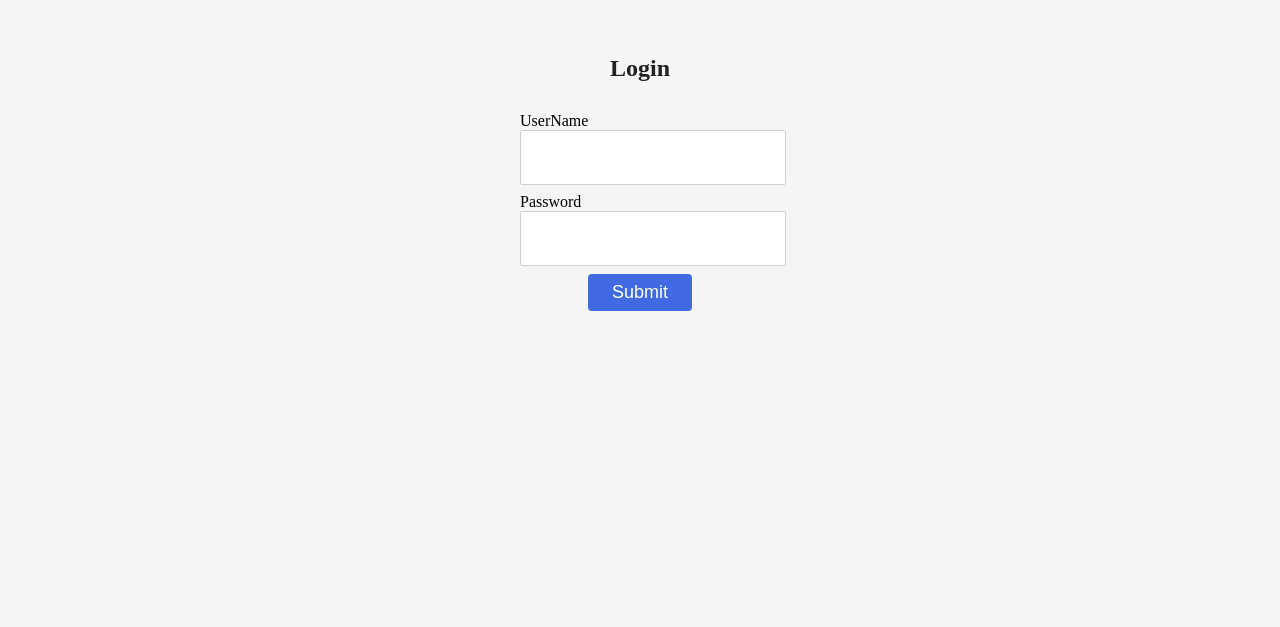
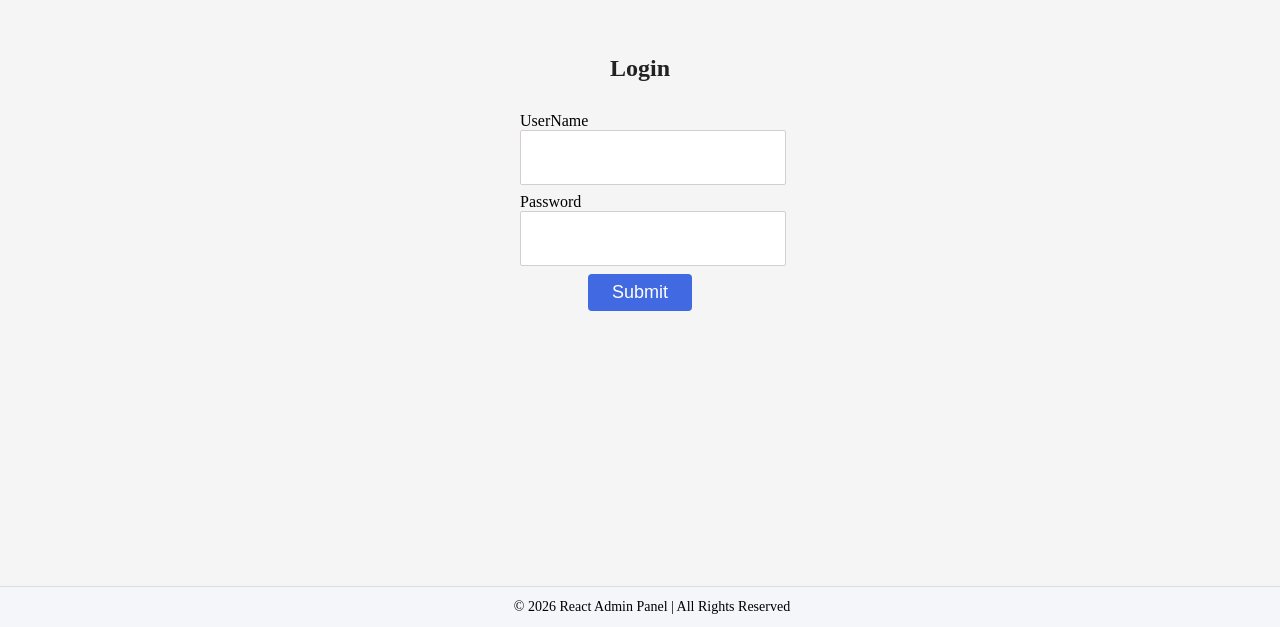
Before and after one commit to rashmipanday06/react-admin-starter, a React (Vite) app: page /login in a window 1280 px wide. Shown: the part 173-800 px from the top of the page. Built offline with nearby package versions, Linux system fonts and the light colour scheme.

Commit message:
footer component is done.

```diff
--- a/src/App.tsx
+++ b/src/App.tsx
@@ -14,6 +14,7 @@ import Orders from "./componetns/pages/order";
 import CreateOrder from "./componetns/orders/createOrder";
 import EditOrder from "./componetns/orders/editOrder";
 import ViewOrder from "./componetns/orders/viewOrder";
+import Footer from "./componetns/footer";
 
 function App() {
   const { token } = useAuth(); // ⬅ Get login status
@@ -102,6 +103,7 @@ function App() {
         {/* 404 page */}
         <Route path="*" element={<NotFound />} />
       </Routes>
+      <Footer/>
     </>
   );
 }
--- /dev/null
+++ b/src/componetns/footer/index.tsx
@@ -0,0 +1,10 @@
+import style from './style.module.css'
+const Footer = () => {
+  return (
+      <footer className={style.adminFooter}>
+      <span>© 2026 React Admin Panel | All Rights Reserved</span>
+    </footer>
+  )
+}
+
+export default Footer
--- /dev/null
+++ b/src/componetns/footer/style.module.css
@@ -0,0 +1,13 @@
+.adminFooter
+ {
+  position: fixed;
+  bottom: 0;
+  left: 0;
+  width: 100%;
+
+  background: #f4f6f9;
+  border-top: 1px solid #ddd;
+  text-align: center;
+  padding: 12px;
+  font-size: 14px;
+}
```
